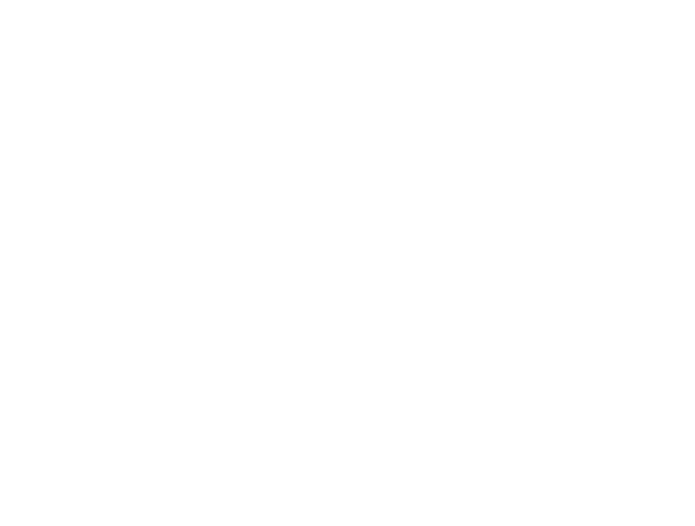
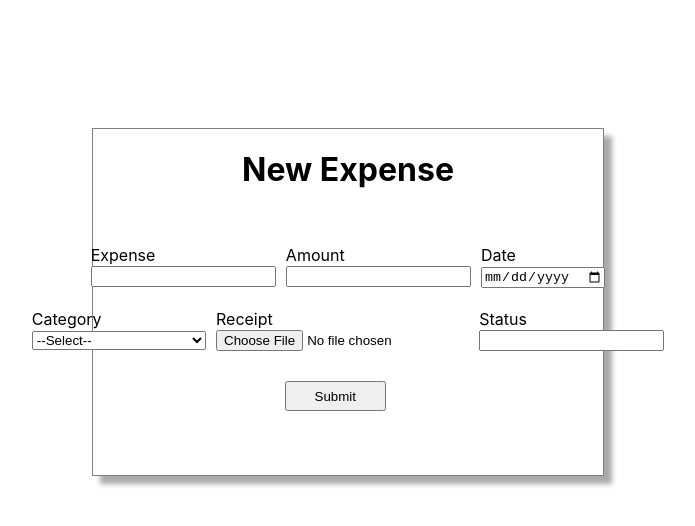
Before and after one commit to Priya-Pdh/ExpenseApp, a React (Create React App) app: page /newexpense in a window 1280 px wide. Before the commit this address had no page. Shown: the top 526 px of the page, without its empty margins (292-987 px from the left). Built offline with nearby package versions, Linux system fonts and the light colour scheme.

Commit message:
new-expense form created (#15)

```diff
--- a/src/App.tsx
+++ b/src/App.tsx
@@ -4,6 +4,7 @@
 import Login from './pages/Login';
 import Dashboard from './pages/Dashboard';
 import ExpensePage from './pages/ExpensePage';
+import NewExpense from './components/NewExpense';
 
 export default function App() {
   return (
@@ -11,6 +12,7 @@
       <Route path="/" element={<Login />} />
       <Route path="/dashboard" element={<Dashboard />} />
       <Route path="/expensepage" element={<ExpensePage />} />
+      <Route path="/newexpense" element={<NewExpense />} />
     </Routes>
   );
 }
--- a/src/components/ExpenseList/index.tsx
+++ b/src/components/ExpenseList/index.tsx
@@ -11,7 +11,7 @@
             <th>Amount</th>
             <th>Category</th>
             <th>Date</th>
-            <th>Reciept</th>
+            <th>Receipt</th>
             <th>Status</th>
           </tr>
           <tr>
--- /dev/null
+++ b/src/components/NewExpense/index.tsx
@@ -0,0 +1,57 @@
+import React from 'react';
+import './style.scss';
+
+export default function NewExpense() {
+  return (
+    <>
+      <div className="new_expense_container">
+        <h1 className="new_expense_heading">New Expense</h1>
+        <form>
+          <div className="first_three_label">
+            <label className="form_input">
+              Expense
+              <input type="text" required />
+            </label>
+            <label className="form_input">
+              Amount
+              <input type="number" required />
+            </label>
+
+            <label className="form_input">
+              Date
+              <input type="date" required />
+            </label>
+          </div>
+
+          <div className="last_two_label">
+            <label className="form_input" id="select_category">
+              Category
+              <select name="Category">
+                <option value="select">--Select--</option>
+                <option value="travel">Travel</option>
+                <option value="food">Food</option>
+                <option value="rent">Rent</option>
+                <option value="salaries">Salaries</option>
+                <option value="maintaine">Maintenance and Repairs</option>
+                <option value="others">others</option>
+              </select>
+            </label>
+
+            <label className="form_input">
+              Receipt
+              <input type="file" required />
+            </label>
+
+            <label className="form_input">
+              Status
+              <input type="text" required />
+            </label>
+          </div>
+          <button value="submit" className="submit_button">
+            Submit
+          </button>
+        </form>
+      </div>
+    </>
+  );
+}
--- /dev/null
+++ b/src/components/NewExpense/style.scss
@@ -0,0 +1,35 @@
+.new_expense_container {
+    margin: 10% 30% 0 30%;
+    padding: 0 10% 5% 10%;
+    border: 1px solid gray;
+    box-shadow: 8px 8px 5px #aaaaaa;
+}
+
+.new_expense_heading {
+    margin-bottom: 20%;
+    text-align: center;
+}
+
+.first_three_label {
+    display: flex;
+    justify-content: center;
+    margin-bottom: 4%;
+}
+
+.last_two_label {
+    display: flex;
+    justify-content: center;
+}
+
+
+.form_input {
+    margin: 2%;
+    width: 100%;
+}
+
+.submit_button {
+    margin-left: 25%;
+    margin-top: 10%;
+    width: 40%;
+    height: 30px;
+}
```
Also changed, not shown: 1 other file (tests, documents, lock files or other folders).
